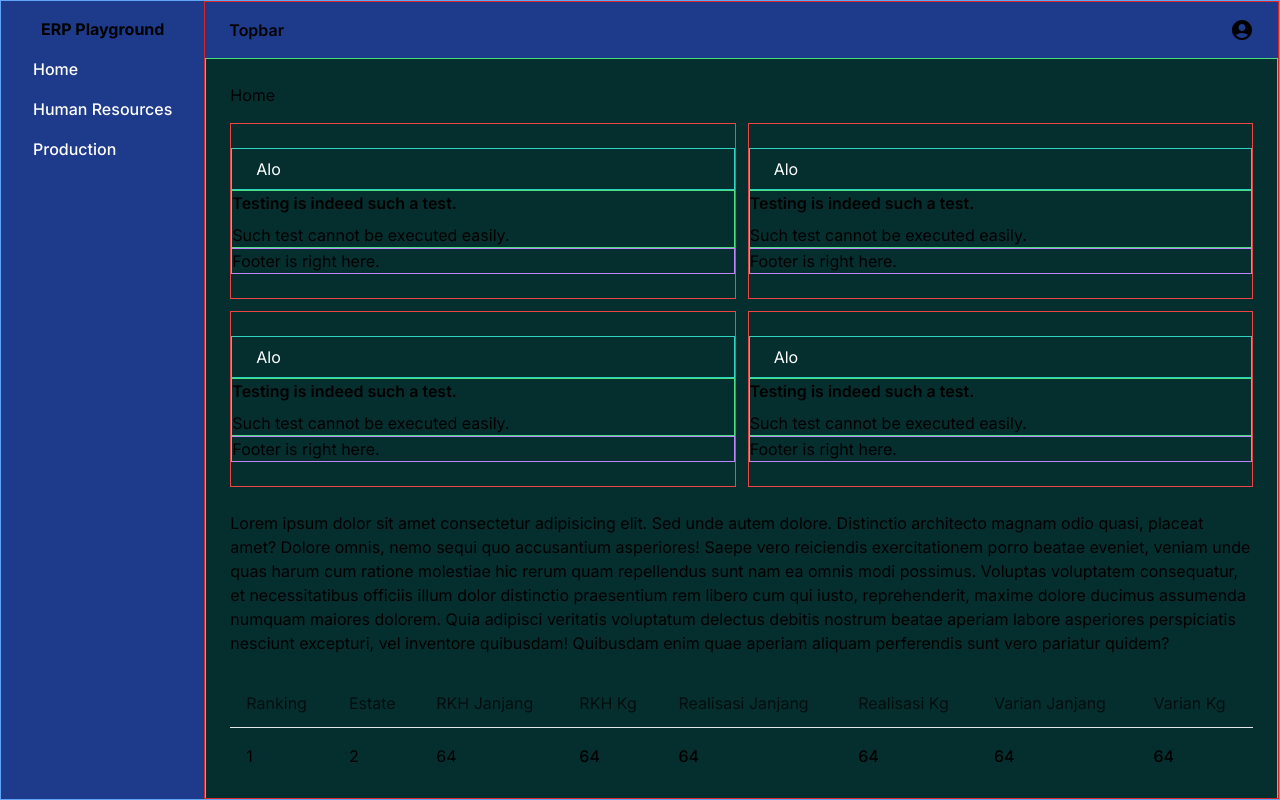
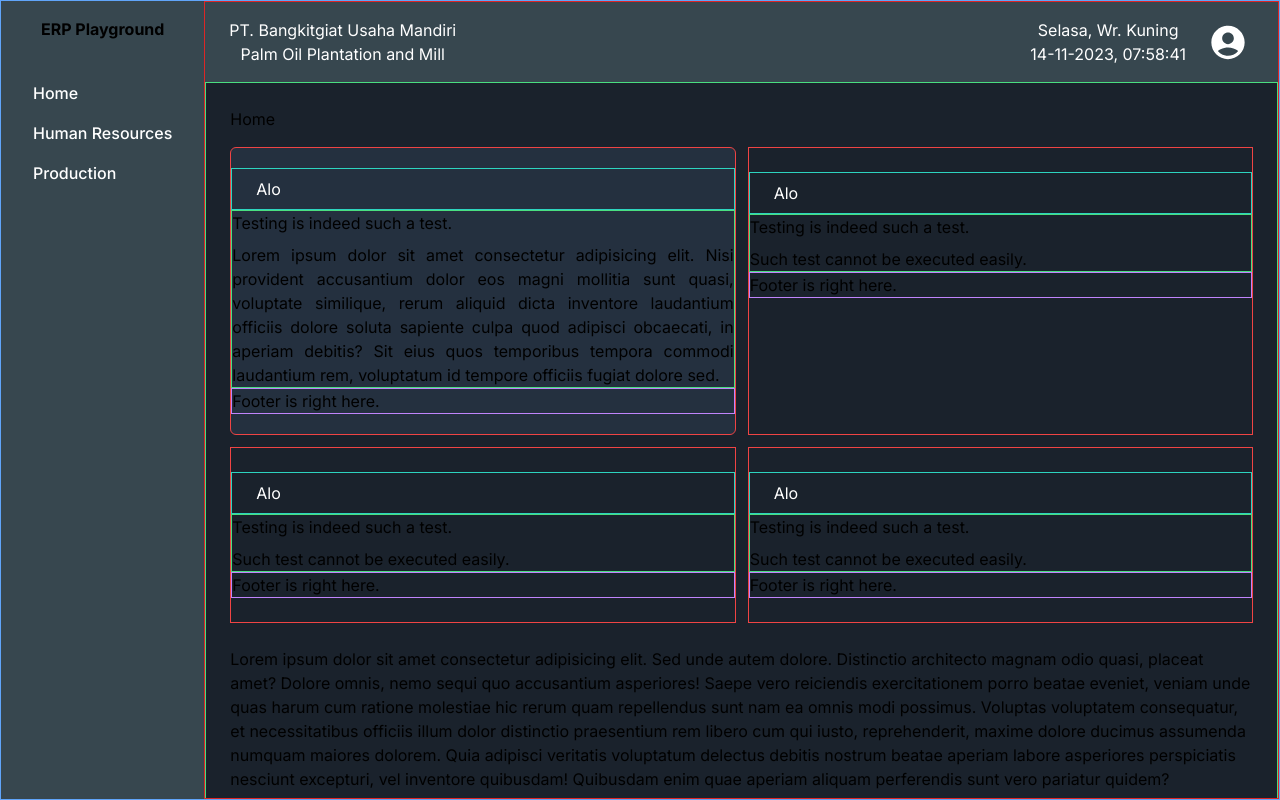
Before and after one commit to emilfauzan/erpplayground, a Next.js app: page /views/dashboard/home in a window 1280 px wide. Built offline with nearby package versions, Linux system fonts and the light colour scheme.

Commit message:
unfinished z-index on home page, modified table

```diff
--- a/app/views/dashboard/layout.tsx
+++ b/app/views/dashboard/layout.tsx
@@ -16,7 +16,7 @@ export default function DashboardLayout({ children }: { children: ReactNode }) {
                     <Topbar />
                     <main>
                         <div
-                            className="bg-teal-950 mx-auto max-w-screen-2xl p-4 md:p-6 2xl:p-10 border border-green-400"
+                            className="bg-[#1A222C] mx-auto max-w-screen-2xl p-4 md:p-6 2xl:p-10 border border-green-400"
                         >
                             {children}
                         </div>
--- /dev/null
+++ b/components/common/timeAndDate/TimeAndDate.tsx
@@ -0,0 +1,78 @@
+import { useEffect, useState } from "react";
+
+function padTo2Digits(num: number) {
+    return num.toString().padStart(2, "0");
+}
+
+export function getDay(date: Date) {
+    if (date.getDay() === 0) {
+        return "Minggu";
+    } else if (date.getDay() === 1) {
+        return "Senin, Wr. Hijau";
+    } else if (date.getDay() === 2) {
+        return "Selasa, Wr. Kuning";
+    } else if (date.getDay() === 3) {
+        return "Rabu, Wr. Abu-Abu";
+    } else if (date.getDay() === 4) {
+        return "Kamis, Wr. Merah";
+    } else if (date.getDay() === 5) {
+        return "Jumat, Wr. Biru";
+    } else if (date.getDay() === 6) {
+        return "Sabtu, Wr. Ungu";
+    }
+}
+
+export function getDate(format: string, date: Date) {
+    if (format === "DD-MM-YYYY") {
+        return [
+            padTo2Digits(date.getDate()),
+            padTo2Digits(date.getMonth() + 1),
+            date.getFullYear(),
+        ].join("-");
+    } else if (format === "DD/MM/YYYY") {
+        return [
+            padTo2Digits(date.getDate()),
+            padTo2Digits(date.getMonth() + 1),
+            date.getFullYear(),
+        ].join("/");
+    }
+}
+
+export function getTime(date: Date) {
+    return [
+        padTo2Digits(date.getHours()),
+        padTo2Digits(date.getMinutes()),
+        padTo2Digits(date.getSeconds()),
+    ].join(":");
+}
+
+export const GetLiveTime = () => {
+    "use client";
+    const [time, setTime] = useState(new Date());
+    useEffect(() => {
+        const timer = setInterval(() => {
+            setTime(new Date());
+        }, 1000);
+        return () => clearInterval(timer);
+    }, []);
+    return (
+        <h1 className="text-md text-center text-white">
+            {getDay(time)} <br /> {getDate("DD-MM-YYYY", time)}, {getTime(time)}
+        </h1>
+    );
+};
+
+export const GetDayAndDate = () => {
+    const [time, setTime] = useState(new Date());
+    useEffect(() => {
+        const timer = setInterval(() => {
+            setTime(new Date());
+        }, 1000);
+        return () => clearInterval(timer);
+    }, []);
+    return (
+        <h1 className="text-md text-center ">
+            {getDay(time)} | {getDate("DD-MM-YYYY", time)}
+        </h1>
+    );
+};
--- a/components/navigation/Sidebar/Sidebar.tsx
+++ b/components/navigation/Sidebar/Sidebar.tsx
@@ -7,9 +7,8 @@ import { usePathname } from "next/navigation";
 const Sidebar = () => {
     const pathname = usePathname();
 
-
     return (
-        <div className='p-4 bg-blue-900'>
+        <div className='p-4 bg-[#37474f]'>
             {/* Title start */}
             <h1 className='pb-2 text-center font-bold'>
                 <Link
@@ -23,7 +22,8 @@ const Sidebar = () => {
                 </Link>
             </h1>
             {/* Title end */}
-            <ul className='mt-'>
+
+            <ul className='mt-6'>
                 <li>
                     <Link
                         href={"home"}
--- /dev/null
+++ b/components/navigation/Topbar/DropdownUser.tsx
@@ -0,0 +1,60 @@
+import Link from "next/link";
+// import { useEffect, useRef, useState } from "react";
+import AccountBoxIcon from "@mui/icons-material/AccountBox";
+import AccountCircleIcon from '@mui/icons-material/AccountCircle';
+
+const DropdownUser = () => {
+    // const [dropdownOpen, setDropdownOpen] = useState(false);
+
+    // const trigger = useRef<any>(null);
+    // const dropdown = useRef<any>(null);
+
+    // close on click outside
+    // useEffect(() => {
+    //     const clickHandler = ({ target }: MouseEvent) => {
+    //         if (!dropdown.current) return;
+    //         if (
+    //             !dropdownOpen ||
+    //             dropdown.current.contains(target) ||
+    //             trigger.current.contains(target)
+    //         )
+    //             return;
+    //         setDropdownOpen(false);
+    //     };
+    //     document.addEventListener("click", clickHandler);
+    //     return () => document.removeEventListener("click", clickHandler);
+    // });
+
+    // close if the esc key is pressed
+    // useEffect(() => {
+    //     const keyHandler = ({ keyCode }: KeyboardEvent) => {
+    //         if (!dropdownOpen || keyCode !== 27) return;
+    //         setDropdownOpen(false);
+    //     };
+    //     document.addEventListener("keydown", keyHandler);
+    //     return () => document.removeEventListener("keydown", keyHandler);
+    // });
+
+    return (
+        <div className="relative">
+            <Link
+                // ref={trigger}
+                // onClick={() => setDropdownOpen(!dropdownOpen)}
+                className="flex items-center gap-4"
+                href={"#"}
+            >
+                <svg
+                    className="mr-5 hidden text-white sm:block"
+                    width={60}
+                    height={45}
+                    viewBox="0 0 12 8"
+                    fill="none"
+                >
+                    <AccountCircleIcon />
+                </svg>
+            </Link>
+        </div>
+    );
+};
+
+export default DropdownUser;
--- a/components/navigation/Topbar/Topbar.tsx
+++ b/components/navigation/Topbar/Topbar.tsx
@@ -1,12 +1,30 @@
 import React from 'react'
 import AccountCircleIcon from '@mui/icons-material/AccountCircle';
+import Link from "next/link";
+import { GetLiveTime } from "../../common/timeAndDate/TimeAndDate";
+import DropdownUser from './DropdownUser';
 
 const Topbar = () => {
     return (
-        <div className='flex justify-between py-4 px-6 bg-blue-900 font-semibold'>
-            <div>Topbar</div>
-            <AccountCircleIcon/>
-        </div>
+        <header className='sticky top-0 z-999 flex bg-[#37474f] w-full drop-shadow-none'>
+            <div className='flex flex-grow items-center justify-between px-4 py-4 md:px-6 2xl:px-11'>
+                <div className='flex items-center gap-2 text-white sm:gap-4 lg:hidden'>
+                    <Link className="block flex-shrink-0 lg-hidden" href="views/dashboard/home">
+                        <AccountCircleIcon />
+                    </Link>
+                    Topbar
+                </div>
+                <div className="hidden text-white lg:block">
+                    <h2 className="whitespace-pre-line text-center">
+                        {`PT. Bangkitgiat Usaha Mandiri \n Palm Oil Plantation and Mill`}
+                    </h2>
+                </div>
+            </div>
+            <div className="flex items-center gap-3 2xsm:gap-7">
+                <GetLiveTime />
+                <DropdownUser/>
+            </div>
+        </header>
 
     )
 }
--- a/pages/dashboard/home/Home.tsx
+++ b/pages/dashboard/home/Home.tsx
@@ -8,6 +8,33 @@ import {
     CardBody,
     CardFooter,
 } from "@material-tailwind/react";
+import {
+    Table,
+    TableBody,
+    TableCell,
+    TableContainer,
+    TableHead,
+    TableRow,
+    Paper
+} from '@mui/material';
+
+function createData(
+    name: number,
+    calories: number,
+    fat: number,
+    carbs: number,
+    protein: number,
+) {
+    return { name, calories, fat, carbs, protein };
+}
+
+const rows = [
+    createData(2, 159, 6.0, 24, 4.0),
+    createData(2, 237, 9.0, 37, 4.3),
+    createData(2, 262, 16.0, 24, 6.0),
+    createData(2, 305, 3.7, 67, 4.3),
+    createData(2, 356, 16.0, 49, 3.9),
+];
 
 const TABLE_HEAD = [
     "Ranking", "Estate", "RKH Janjang", "RKH Kg", "Realisasi Janjang", "Realisasi Kg", "Varian Janjang", "Varian Kg",
@@ -128,16 +155,16 @@ const Home = () => {
             <h1 className='pb-4'>Home</h1>
             <div className="grid grid-cols-2 gap-3">
                 {/* Card starts here */}
-                <Card className="flex flex-wrap py-6 border border-red-500">
-                    <CardHeader color='blue-gray' className='relative border border-teal-400 px-6 py-2'>
+                <Card className="flex flex-wrap py-5 border border-red-500 rounded-md bg-[#24303F]">
+                    <CardHeader color='blue-gray' className='relative border border-teal-400 py-2 px-6'>
                         <h2>Alo</h2>
                     </CardHeader>
                     <CardBody className='border border-green-400'>
                         <Typography variant='h5' color='blue-gray' className='mb-2'>
                             Testing is indeed such a test.
                         </Typography>
-                        <Typography>
-                            Such test cannot be executed easily.
+                        <Typography className='text-justify'>
+                            Lorem ipsum dolor sit amet consectetur adipisicing elit. Nisi provident accusantium dolor eos magni mollitia sunt quasi, voluptate similique, rerum aliquid dicta inventore laudantium officiis dolore soluta sapiente culpa quod adipisci obcaecati, in aperiam debitis? Sit eius quos temporibus tempora commodi laudantium rem, voluptatum id tempore officiis fugiat dolore sed.
                         </Typography>
                     </CardBody>
                     <CardFooter className="border border-purple-400">
@@ -196,7 +223,7 @@ const Home = () => {
             </div>
 
             <h3 className='py-6'>Lorem ipsum dolor sit amet consectetur adipisicing elit. Sed unde autem dolore. Distinctio architecto magnam odio quasi, placeat amet? Dolore omnis, nemo sequi quo accusantium asperiores! Saepe vero reiciendis exercitationem porro beatae eveniet, veniam unde quas harum cum ratione molestiae hic rerum quam repellendus sunt nam ea omnis modi possimus. Voluptas voluptatem consequatur, et necessitatibus officiis illum dolor distinctio praesentium rem libero cum qui iusto, reprehenderit, maxime dolore ducimus assumenda numquam maiores dolorem. Quia adipisci veritatis voluptatum delectus debitis nostrum beatae aperiam labore asperiores perspiciatis nesciunt excepturi, vel inventore quibusdam! Quibusdam enim quae aperiam aliquam perferendis sunt vero pariatur quidem?</h3>
-            <Card className="h-full w-full overflow-scroll">
+            <Card className="h-full w-full overflow-scroll px-5 pt-6 pb-2.5 bg-[#24303F] rounded-md">
                 <table className="w-full min-w-max table-auto text-left">
                     <thead>
                         <tr>
@@ -262,6 +289,38 @@ const Home = () => {
                 </table>
             </Card>
 
+            <Card className="h-full w-full overflow-scroll px-5 pt-6 pb-2.5 bg-[#24303F] rounded-md">
+                <TableContainer component={Paper}>
+                    <Table sx={{ minWidth: 650 }} aria-label="simple table">
+                        <TableHead>
+                            <TableRow>
+                                <TableCell>Estate</TableCell>
+                                <TableCell align="right">Calories</TableCell>
+                                <TableCell align="right">Fat&nbsp;(g)</TableCell>
+                                <TableCell align="right">Carbs&nbsp;(g)</TableCell>
+                                <TableCell align="right">Protein&nbsp;(g)</TableCell>
+                            </TableRow>
+                        </TableHead>
+                        <TableBody>
+                            {rows.map((row) => (
+                                <TableRow
+                                    key={row.name}
+                                    sx={{ '&:last-child td, &:last-child th': { border: 0 } }}
+                                >
+                                    <TableCell component="th" scope="row">
+                                        {row.name}
+                                    </TableCell>
+                                    <TableCell align="right">{row.calories}</TableCell>
+                                    <TableCell align="right">{row.fat}</TableCell>
+                                    <TableCell align="right">{row.carbs}</TableCell>
+                                    <TableCell align="right">{row.protein}</TableCell>
+                                </TableRow>
+                            ))}
+                        </TableBody>
+                    </Table>
+                </TableContainer>
+            </Card>
+
 
             {/*Table A - Estate Ranking*/}
             {/*Table B - Harveters Ranking*/}
```
